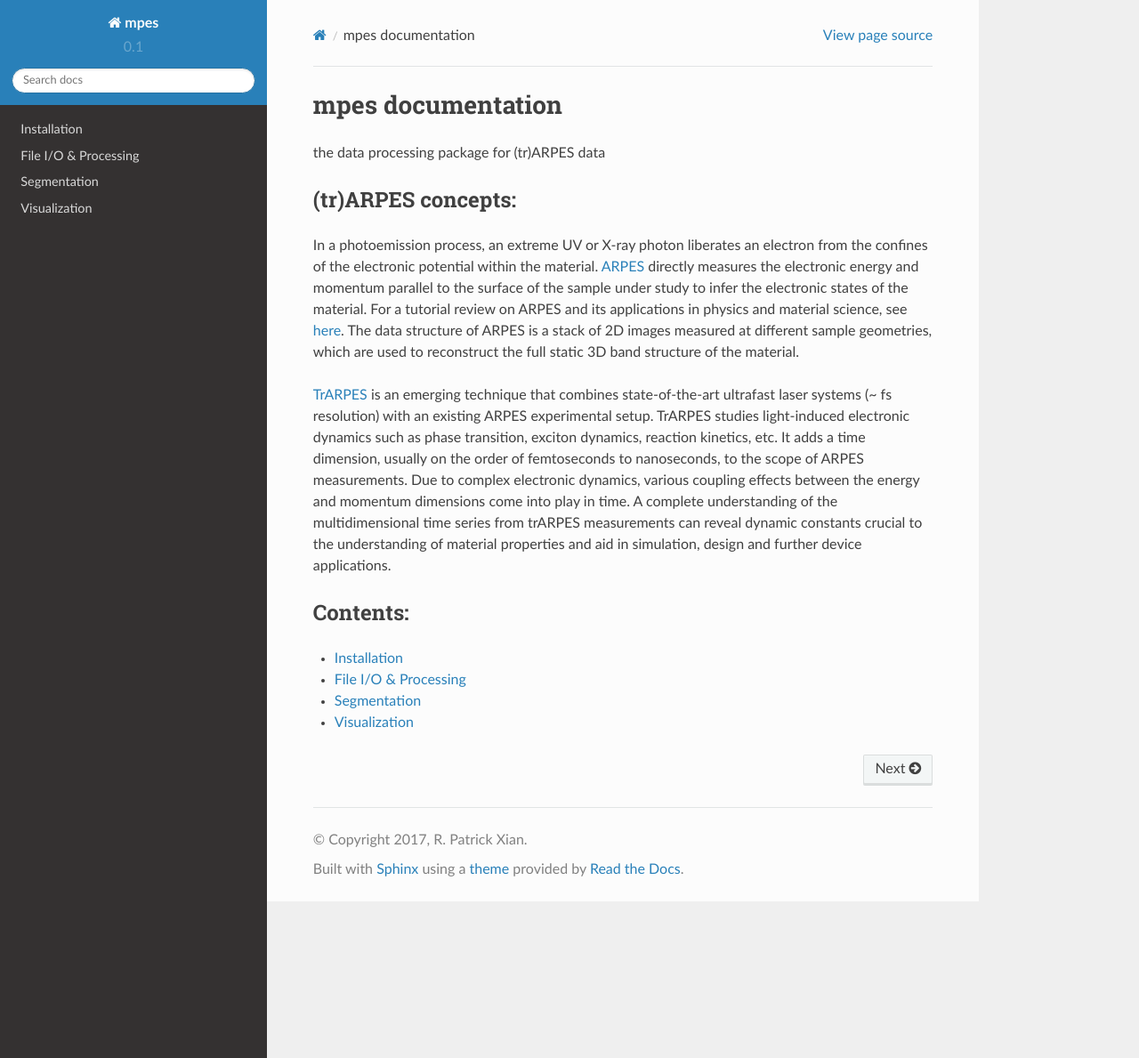
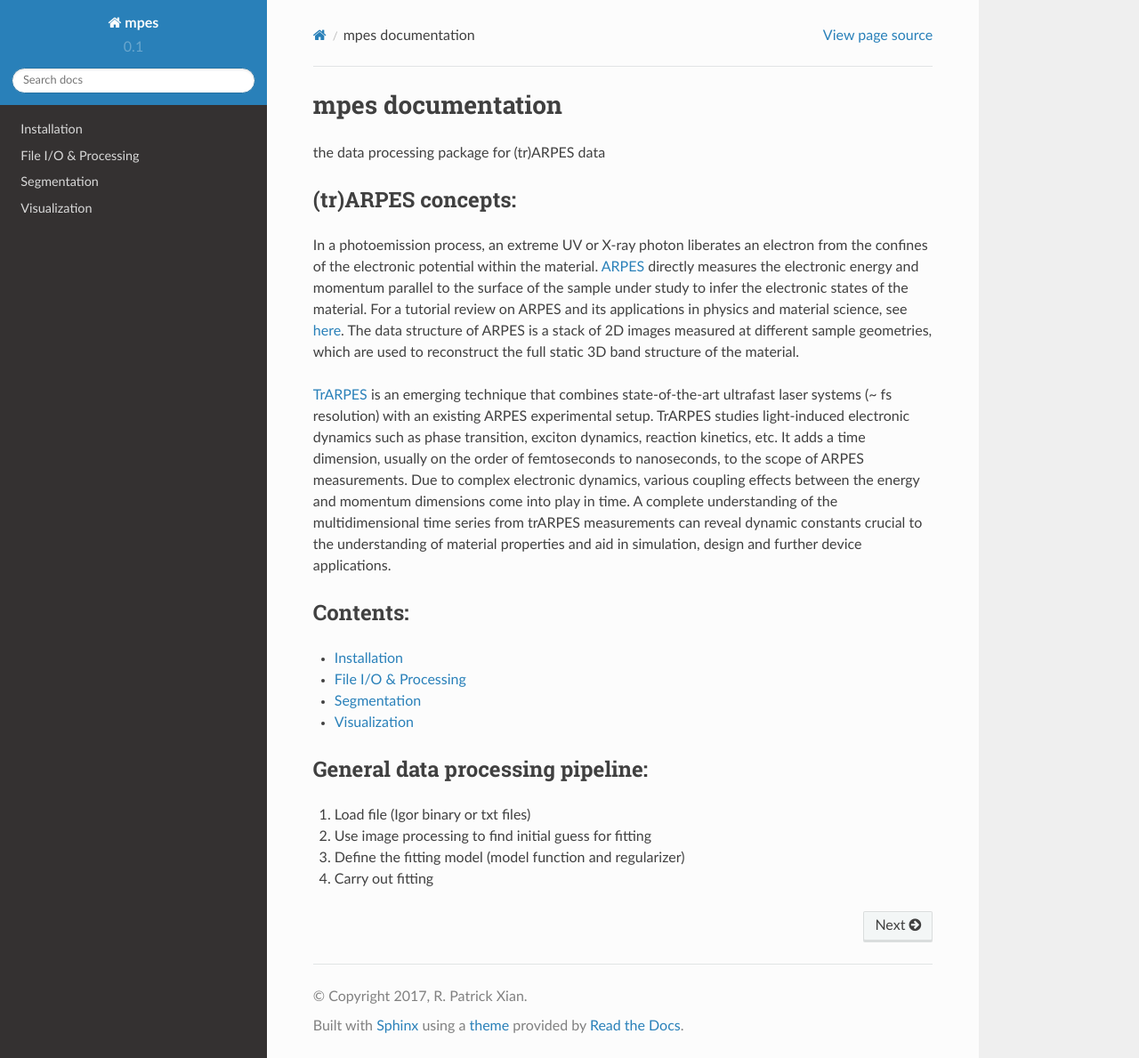
Before and after one commit to mpes-kit/mpes, a Sphinx documentation site: the page built from docs/index.rst, in a window 1280 px wide and 1189 px high. Shown: the whole window at 89% size. Built offline with Sphinx 7.4.7 and the Read the Docs theme 2.0.0, drawn with Linux system fonts in a browser that asks for light colours.

Commit message:
Rebuilt documentation

```diff
--- a/docs/index.rst
+++ b/docs/index.rst
@@ -26,3 +26,12 @@ Contents:
    file_io
    segmentation
    visualization
+
+
+General data processing pipeline:
+====================================
+
+1. Load file (Igor binary or txt files)
+2. Use image processing to find initial guess for fitting
+3. Define the fitting model (model function and regularizer)
+4. Carry out fitting
```
